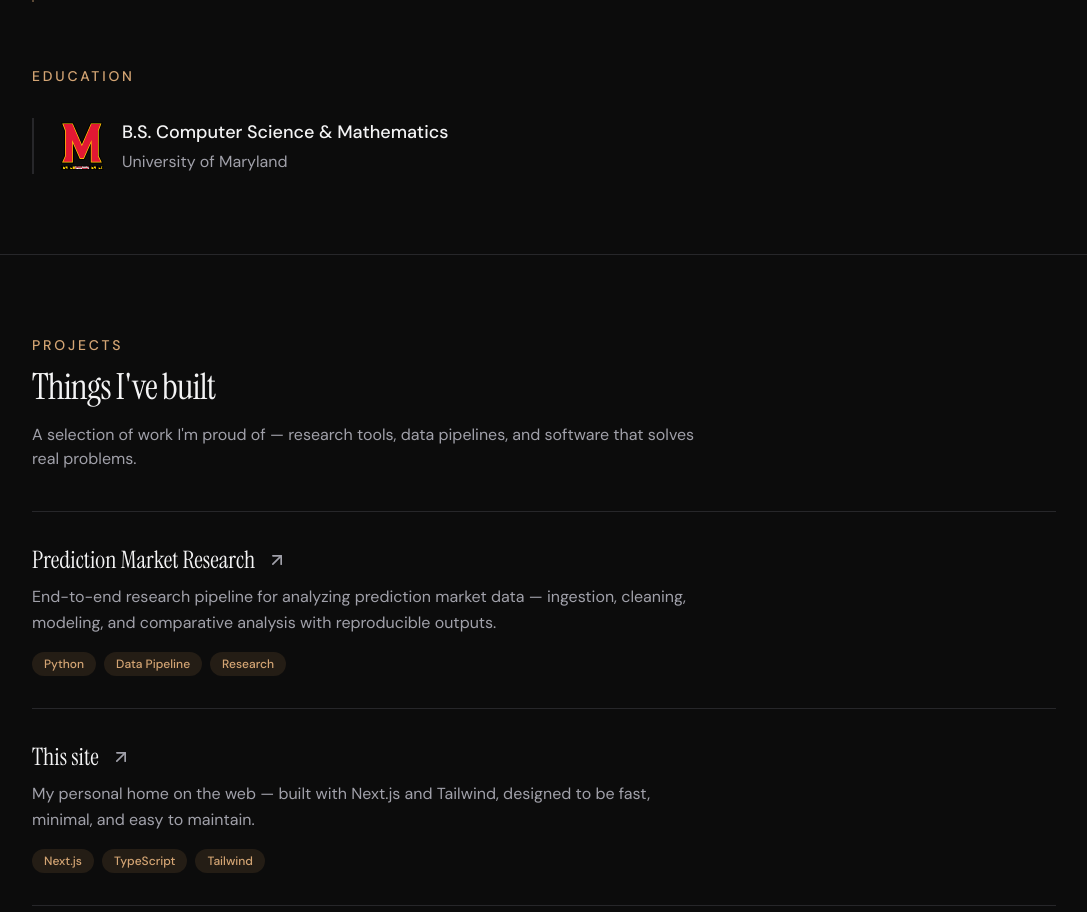
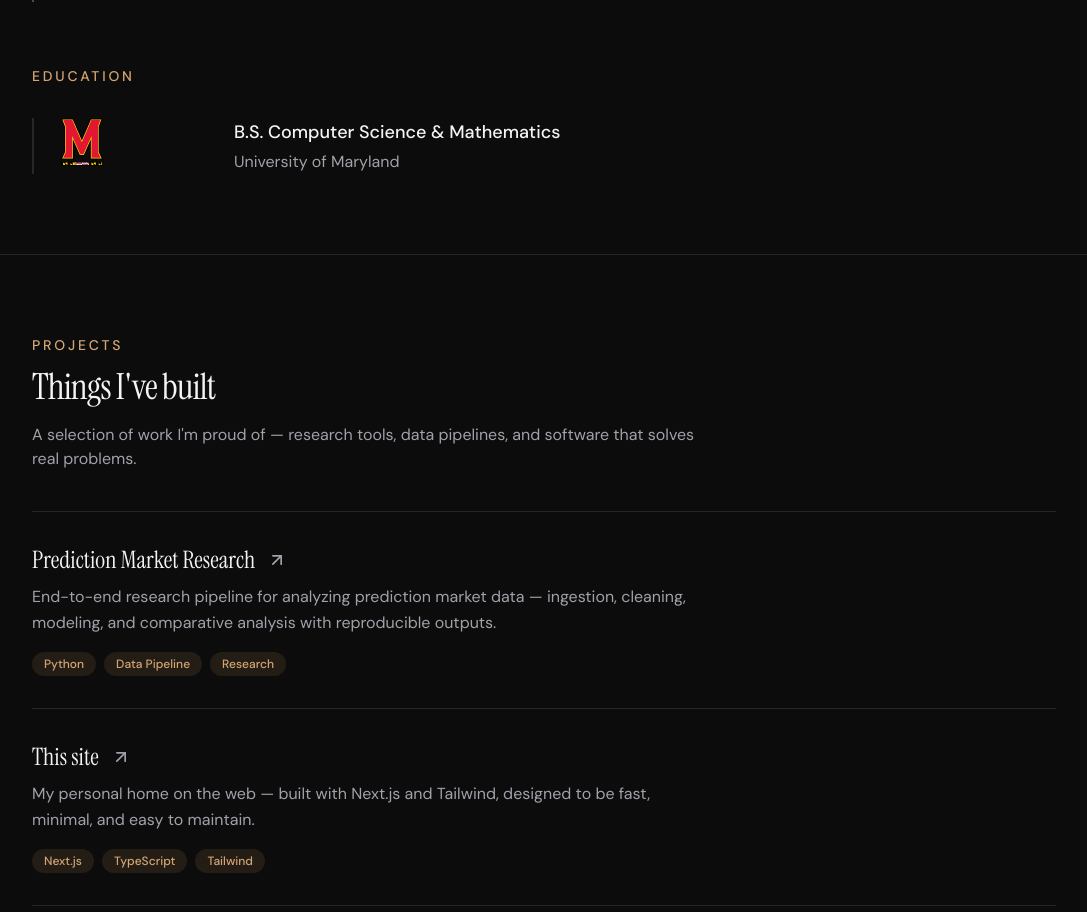
Before and after one commit to SriRishi-Atluri/portfolio, a Next.js app: page / in a window 1280 px wide. Shown: the part 1783-2695 px from the top of the page, without its empty margins (96-1183 px from the left). Built offline with nearby package versions, Linux system fonts and the light colour scheme.

Commit message:
Align education text with experience text

```diff
--- a/src/components/Experience.tsx
+++ b/src/components/Experience.tsx
@@ -52,17 +52,19 @@ export function Experience() {
               {site.education.map((edu) => (
                 <article
                   key={`${edu.school}-${edu.degree}`}
-                  className="flex items-center gap-4 border-l-2 border-card-border pl-6"
+                  className="grid gap-4 border-l-2 border-card-border pl-6 sm:grid-cols-[10rem_1fr]"
                 >
+                  <div>
                     {"logo" in edu && edu.logo && (
                       <Image
                         src={edu.logo}
                         alt={`${edu.school} logo`}
                         width={48}
                         height={48}
-                      className="h-12 w-12 shrink-0 object-contain"
+                        className="h-12 w-12 object-contain"
                       />
                     )}
+                  </div>
                   <div>
                     <h3 className="text-lg font-medium text-foreground">
                       {edu.degree}
```
Lines whose indentation alone changed are shown as unchanged.
